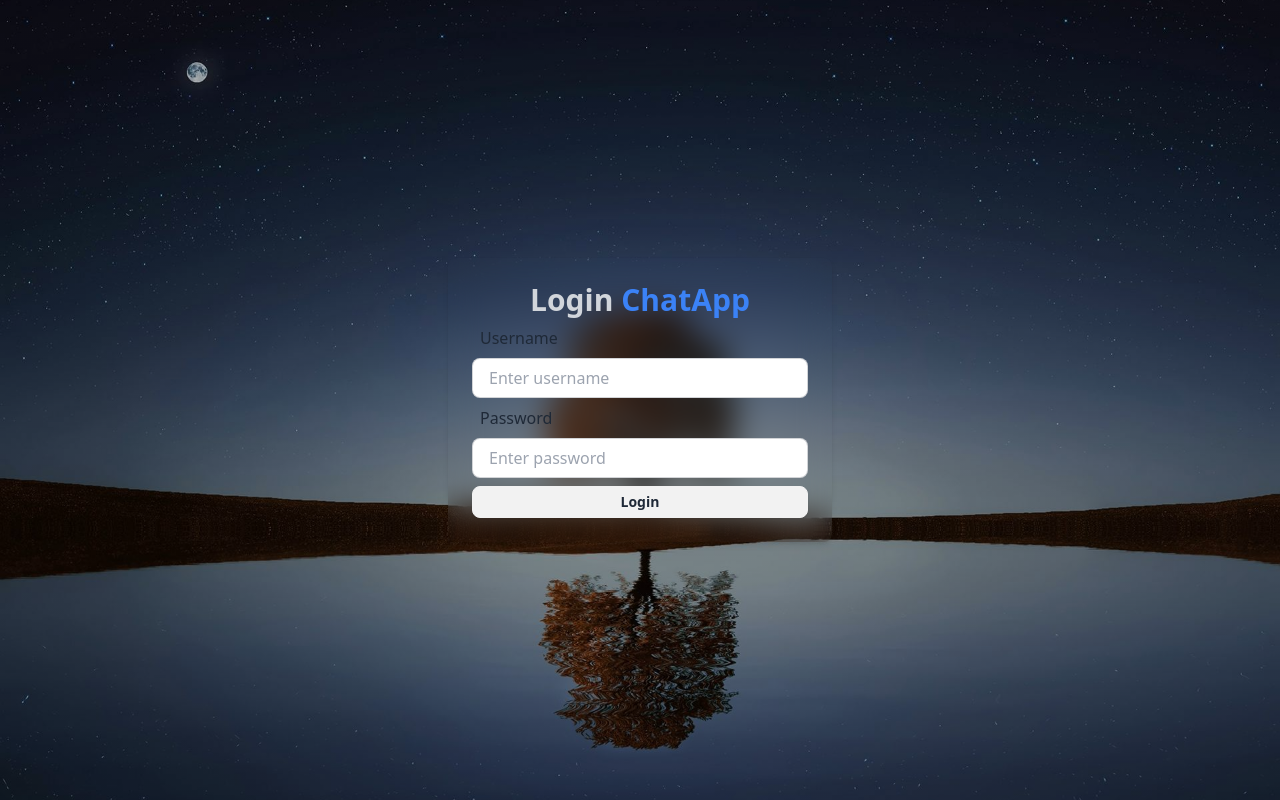
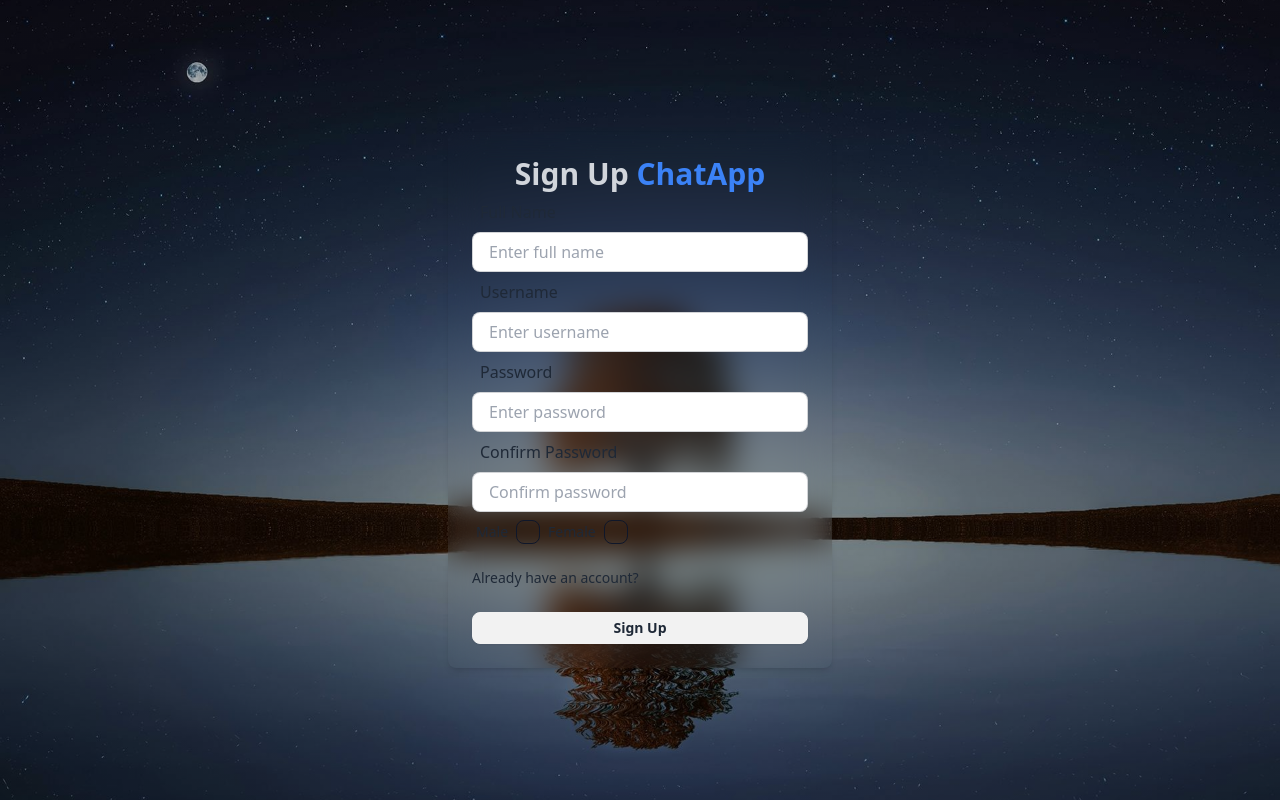
Before and after one commit to minhajul9/mic-chat, a React (Vite) app in the folder frontend/mic-chat/: page /signup in a window 1280 px wide. Built offline with nearby package versions, Linux system fonts and the light colour scheme.

Commit message:
routes added

```diff
--- a/frontend/mic-chat/src/App.tsx
+++ b/frontend/mic-chat/src/App.tsx
@@ -1,11 +1,17 @@
+import { Route, Routes } from 'react-router-dom'
 import './App.css'
+import Home from './pages/home/Home'
 import Login from './pages/login/Login'
-// import Login from './pages/login/Login.jsx';
+import SignUp from './pages/signup/SingUp'
 
 const App = () => {
   return (
     <div className='p-4 h-screen flex items-center justify-center'>
-      <Login />
+      <Routes>
+        <Route path='/' element={<Home />} />
+        <Route path='/login' element={<Login />} />
+        <Route path='/signup' element={<SignUp />} />
+      </Routes>
     </div>
   )
 }
```
